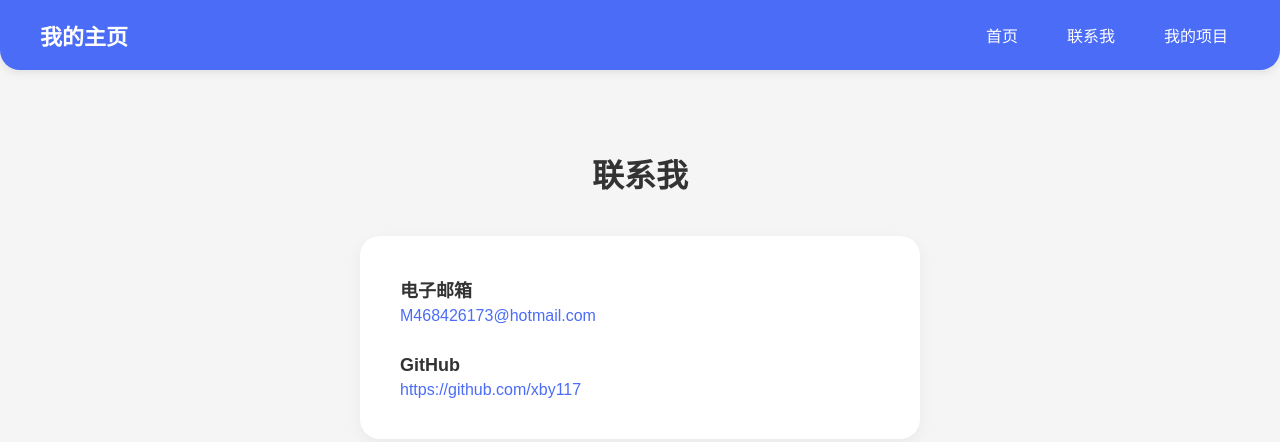
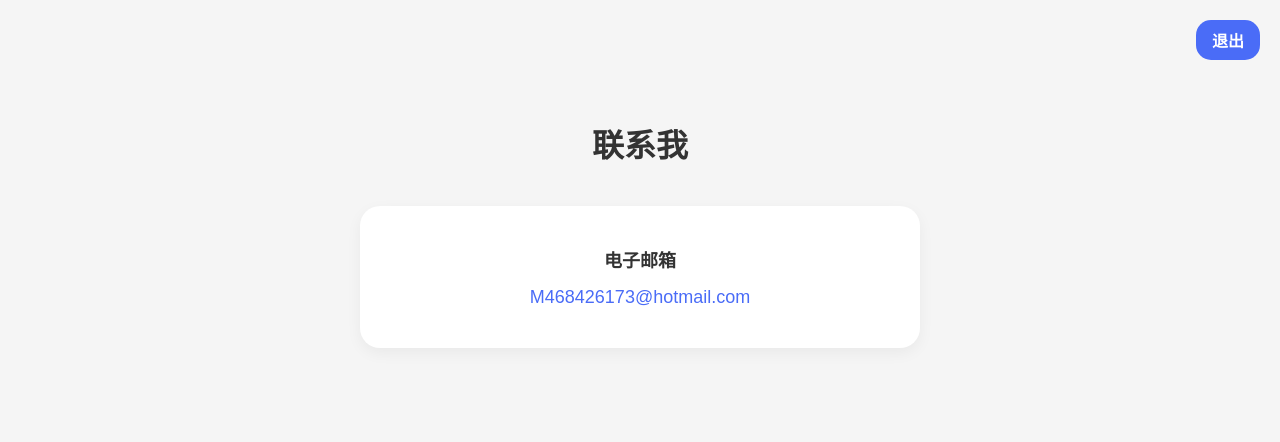
Before and after one commit to xby117/xby117.github.io, a plain HTML site: page contact.html in a window 1280 px wide. Drawn offline with Linux system fonts and the light colour scheme.

Commit message:
更新 contact.html

```diff
--- a/contact.html
+++ b/contact.html
@@ -7,23 +7,31 @@
     <style>
         * { margin: 0; padding: 0; box-sizing: border-box; }
         body { font-family: "Arial", sans-serif; background: #f5f5f5; color: #333; min-height: 100vh; }
-        .navbar { background: #4a6cf7; padding: 15px 20px; border-radius: 0 0 20px 20px; box-shadow: 0 2px 10px rgba(0,0,0,0.1); }
-        .nav-container { max-width: 1200px; margin: 0 auto; display: flex; justify-content: space-between; align-items: center; }
-        .logo { color: white; font-size: 22px; font-weight: bold; }
-        .nav-links { display: flex; gap: 25px; }
-        .nav-links a { color: white; text-decoration: none; padding: 8px 12px; border-radius: 15px; transition: background 0.3s; }
-        .nav-links a:hover { background: rgba(255,255,255,0.2); }
-        /* 联系我内容 - 简化布局 */
-        .contact-content { max-width: 600px; margin: 80px auto; padding: 0 20px; }
+        /* 仅保留退出键 - 无导航栏 */
+        .exit-btn {
+            position: fixed;
+            top: 20px;
+            right: 20px;
+            padding: 8px 16px;
+            background: #4a6cf7;
+            color: white;
+            border: none;
+            border-radius: 15px;
+            font-size: 16px;
+            font-weight: bold;
+            cursor: pointer;
+            transition: background 0.3s;
+            z-index: 999;
+        }
+        .exit-btn:hover { background: #3a5bd9; }
+        /* 联系我内容 */
+        .contact-content { max-width: 600px; margin: 120px auto; padding: 0 20px; }
         .contact-title { font-size: 32px; color: #333; margin-bottom: 40px; text-align: center; }
-        .contact-card { background: white; border-radius: 20px; padding: 40px; box-shadow: 0 5px 15px rgba(0,0,0,0.05); }
-        .contact-item { display: flex; align-items: flex-start; gap: 15px; margin-bottom: 30px; }
-        .contact-item:last-child { margin-bottom: 0; }
-        .contact-info h4 { font-size: 18px; margin-bottom: 5px; color: #333; }
-        .contact-info p { font-size: 16px; color: #666; }
+        .contact-card { background: white; border-radius: 20px; padding: 40px; box-shadow: 0 5px 15px rgba(0,0,0,0.05); text-align: center; }
+        .contact-info h4 { font-size: 18px; margin-bottom: 15px; color: #333; }
+        .contact-info p { font-size: 18px; color: #4a6cf7; }
         .contact-info a { color: #4a6cf7; text-decoration: none; cursor: pointer; }
         .contact-info a:hover { text-decoration: underline; }
-        .contact-footer { text-align: center; margin-top: 30px; font-size: 14px; color: #999; }
         /* 复制成功弹窗样式 */
         .copy-toast {
             position: fixed;
@@ -40,39 +48,20 @@
             transition: opacity 0.3s ease;
             z-index: 9999;
         }
-        .copy-toast.show {
-            opacity: 1;
-        }
+        .copy-toast.show { opacity: 1; }
     </style>
 </head>
 <body>
-    <nav class="navbar">
-        <div class="nav-container">
-            <div class="logo">我的主页</div>
-            <div class="nav-links">
-                <a href="index.html">首页</a>
-                <a href="contact.html">联系我</a>
-                <a href="projects.html">我的项目</a>
-            </div>
-        </div>
-    </nav>
+    <!-- 仅保留退出键 - 点击返回首页 -->
+    <button class="exit-btn" onclick="window.location.href='index.html'">退出</button>
 
     <div class="contact-content">
         <h2 class="contact-title">联系我</h2>
         <div class="contact-card">
-            <!-- 电子邮箱（可点击复制） -->
-            <div class="contact-item">
-                <div class="contact-info">
-                    <h4>电子邮箱</h4>
-                    <p><a id="emailLink">M468426173@hotmail.com</a></p>
-                </div>
-            </div>
-            <!-- 修改后的 GitHub 联系方式 -->
-            <div class="contact-item">
-                <div class="contact-info">
-                    <h4>GitHub</h4>
-                    <p><a href="https://github.com/your-new-username" target="_blank">https://github.com/xby117</a></p>
-                </div>
+            <!-- 仅保留电子邮箱（可点击复制） -->
+            <div class="contact-info">
+                <h4>电子邮箱</h4>
+                <p><a id="emailLink">M468426173@hotmail.com</a></p>
             </div>
         </div>
     </div>
@@ -81,14 +70,12 @@
     <div class="copy-toast" id="copyToast">复制成功！</div>
 
     <script>
-        // 获取元素
+        // 邮箱复制功能
         const emailLink = document.getElementById('emailLink');
         const copyToast = document.getElementById('copyToast');
-        const email = emailLink.textContent; // 获取邮箱地址
+        const email = emailLink.textContent;
 
-        // 点击邮箱触发复制
         emailLink.addEventListener('click', () => {
-            // 创建临时输入框用于复制
             const tempInput = document.createElement('input');
             tempInput.value = email;
             document.body.appendChild(tempInput);
@@ -96,13 +83,8 @@
             document.execCommand('copy');
             document.body.removeChild(tempInput);
 
-            // 显示弹窗
             copyToast.classList.add('show');
-
-            // 1.5秒后关闭弹窗
-            setTimeout(() => {
-                copyToast.classList.remove('show');
-            }, 1500);
+            setTimeout(() => copyToast.classList.remove('show'), 1500);
         });
     </script>
 </body>
```
